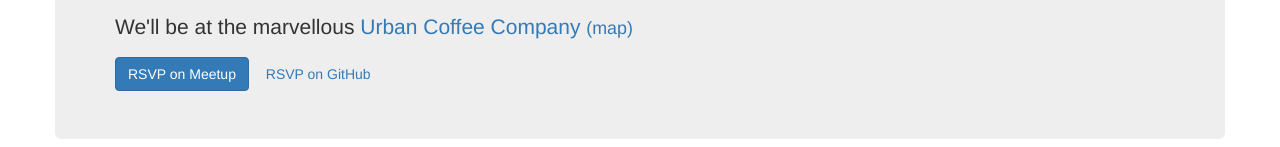
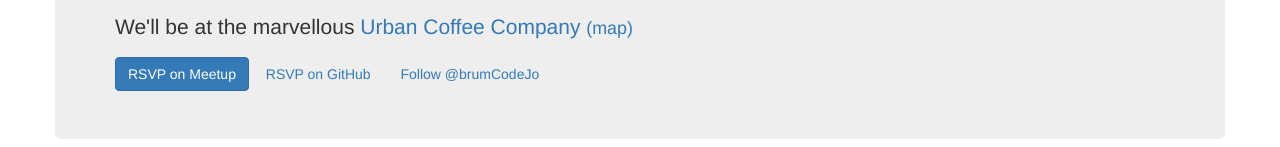
Before and after one commit to BrumCodeJo/brumcodejo.github.io, a plain HTML site: page index.html in a window 1280 px wide. Shown: the part 300-447 px from the top of the page. Drawn offline with nearby package versions, Linux system fonts and the light colour scheme.

Commit message:
Add twitter link
This is for #2

```diff
--- a/index.html
+++ b/index.html
@@ -45,6 +45,7 @@
           </p>
           <a class="btn btn-primary" href="http://www.meetup.com/Brum-Codejo/events/154981392/">RSVP on Meetup</a>
           <a class="btn" href="https://github.com/BrumCodeJo/brumcodejo.github.io/issues/1">RSVP on GitHub</a>
+          <a class="btn" href="https://twitter.com/intent/user?screen_name=brumCodeJo">Follow @brumCodeJo</a>
         </section>
         <section>
           <h1>About CodeJo</h1>
```
